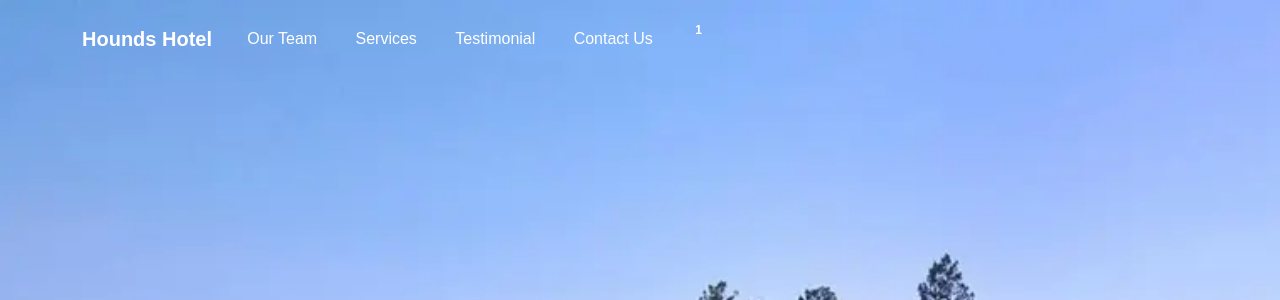
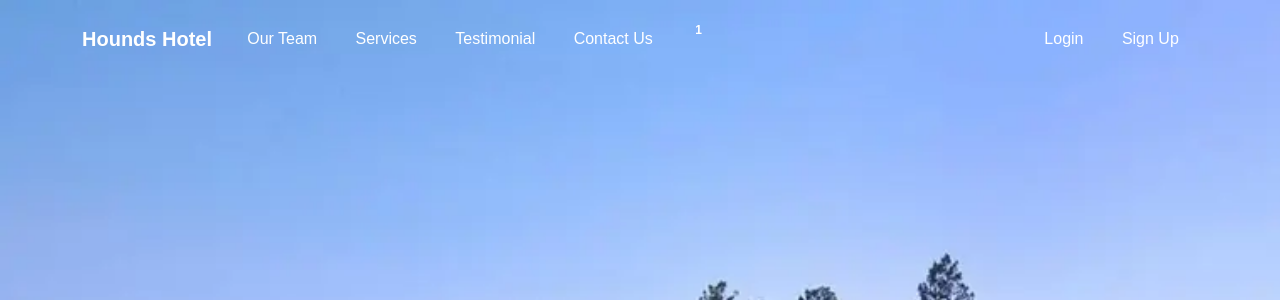
Before and after one commit to MrFogg866/hounds-p4, a Django app: page / in a window 1280 px wide. Shown: the top 300 px of the page. Run offline with Django 3.2, Linux system fonts and the light colour scheme; data comes from the database, SQL or seed files in the repository; some libraries are stand-ins or nearby versions; some web fonts are replaced.

Commit message:
update navbar to base html

```diff
--- a/templates/base.html
+++ b/templates/base.html
@@ -33,24 +33,26 @@
 
   <nav class="navbar navbar-expand-lg navbar-dark">
     <div class="container"><a class="navbar-brand" href="{% url 'home' %}">Hounds Hotel</a>
-            <button class="navbar-toggler" type="button" data-bs-toggle="collapse" data-bs-target="#navbarSupportedContent" aria-controls="navbarSupportedContent" aria-expanded="false" aria-label="Toggle navigation">
+        <button class="navbar-toggler" type="button" data-bs-toggle="collapse"
+            data-bs-target="#navbarSupportedContent" aria-controls="navbarSupportedContent"
+            aria-expanded="false" aria-label="Toggle navigation">
             <span class="sr-only">Toggle navigation</span>
             <span class="navbar-toggler-icon"></span>
         </button>
         <div class="collapse navbar-collapse" id="navbarSupportedContent">
-                <ul class="nav navbar-nav">
+            <ul class="navbar-nav flex-grow-1 smaller-font">
                 <li class="nav-item" role="presentation">
-                        <a class="nav-link active" href="#team">Our Team</a>
+                    <a class="nav-link active" href="{% url 'home' %}#team">Our Team</a>
                 </li>
                 <li class="nav-item" role="presentation">
-                        <a class="nav-link active" href="#services">Services</a>
+                    <a class="nav-link active" href="{% url 'home' %}#services">Services</a>
                 </li>
 
                 <li class="nav-item" role="presentation">
-                        <a class="nav-link active" href="#reviews">Testimonial</a>
+                    <a class="nav-link active" href="{% url 'home' %}#reviews">Testimonial</a>
                 </li>
                 <li class="nav-item" role="presentation">
-                        <a class="nav-link active" href="#contact">Contact Us</a>
+                    <a class="nav-link active" href="{% url 'home' %}#contact">Contact Us</a>
                 </li>
                 {% if request.user.is_authenticated %}
                 <li class="nav-item" role="presentation">
@@ -58,14 +60,33 @@
                 </li>
                 {% endif %}
                 <li class="nav-item" role="presentation">
-                    <a href="{% url 'manage' %}" style="float: left;cursor:pointer;" aria-expanded="true" title="You Have 6 New Appointments">
+                    <a href="{% url 'manage' %}" style="float: left;cursor:pointer;" aria-expanded="true"
+                        title="You Have 6 New Appointments">
                         <i class="far fa-bell" style="font-size: 20px; float: left; color: black">
                         </i>
                     </a>
                     <span class="badge badge-danger">{{count}}</span>
                 </li>
-
-
+            </ul>
+            <ul class="navbar-nav ms-auto">
+                {% if user.is_authenticated %}
+                <li class="nav-item">
+                    <a class="nav-link" href="{% url 'profile' user.username %}">{{ user.username }}</a>
+                </li>
+                <li class="nav-item">
+                    <form method="post" action="{% url 'logout' %}">
+                        {% csrf_token %}
+                        <button type="submit" class="btn btn-link nav-link">Logout</button>
+                    </form>
+                </li>
+                {% else %}
+                <li class="nav-item" role="presentation">
+                    <a class="nav-link active" href="{% url 'login' %}">Login</a>
+                </li>
+                <li class="nav-item" role="presentation">
+                    <a class="nav-link active" href="{% url 'signup' %}">Sign Up</a>
+                </li>
+                {% endif %}
             </ul>
         </div>
     </div>
```
Also changed, not shown: project/settings.py (+4 -9 lines). Lines whose indentation alone changed are shown as unchanged.
